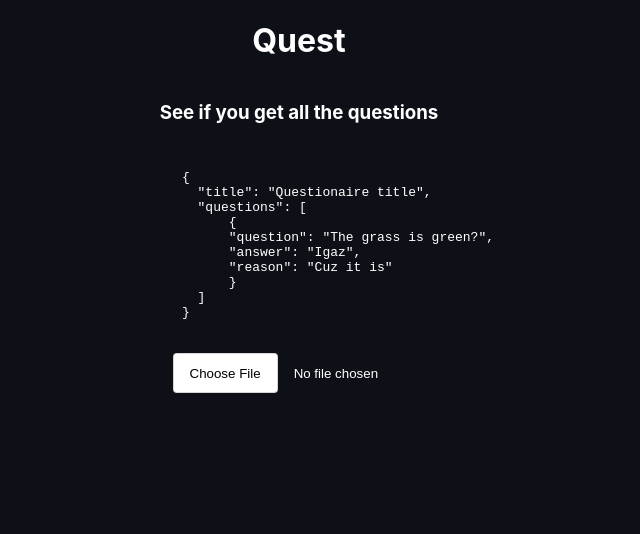
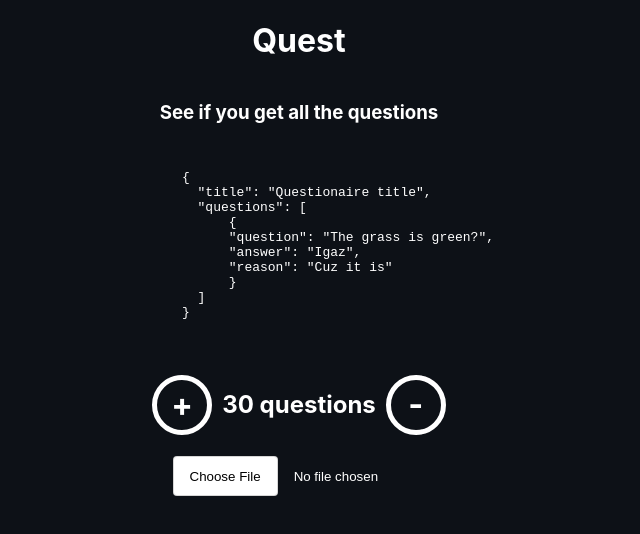
Before and after one commit to kokasmark/quest, a React (Create React App) app: page / in a window 1280 px wide. Shown: the top 534 px of the page, without its empty margins (341-981 px from the left). Built offline with nearby package versions, Linux system fonts and the light colour scheme.

Commit message:
Choose the number of questions from the file

```diff
--- a/src/App.css
+++ b/src/App.css
@@ -119,3 +119,16 @@ input[type="file"]::file-selector-button:active {
   height: 100%;
   border-radius: 10px;
 }
+
+.btn{
+  width: 50px;
+  height: 50px;
+  display: flex;
+  justify-content: center;
+  align-items: center;
+
+  border: 5px solid white;
+  border-radius: 50%;
+  padding: 0px;
+  text-align: center !important;
+}
--- a/src/App.js
+++ b/src/App.js
@@ -10,6 +10,7 @@ function App() {
   const [showReason,setShowReason] = useState(false)
   const [current,setCurrent] = useState(0)
   const [showResult,setshowResult] = useState(false)
+  const [questionNum, setquestionNum] = useState(30);
 
   const parseQuestions = (event) => {
     const file = event.target.files[0];
@@ -21,7 +22,9 @@ function App() {
         try {
           const parsedData = JSON.parse(e.target.result);
 
-          const randomizedQuestions = parsedData.questions.sort(() => Math.random() - 0.5);
+          const randomizedQuestions = Object.values(parsedData.questions)
+          .sort(() => Math.random() - 0.5)
+          .slice(0, Math.min(questionNum,Object.values(parsedData.questions).length));
 
           setQLength(randomizedQuestions.length);
           setFile({
@@ -88,6 +91,11 @@ function App() {
           }`}
       </pre>}
       <br />
+      {!file &&<div style={{display: 'flex', flexDirection: 'row', gap: 10, alignItems: 'center',justifyContent: 'center'}}>
+        <h1 className='btn' onClick={()=>setquestionNum(questionNum+1)}>+</h1>
+        <h2>{questionNum} questions</h2>
+        <h1 className='btn' onClick={()=>setquestionNum(questionNum-1)}>-</h1>
+      </div>}
       {!file &&<input type="file" onChange={parseQuestions} />}
 
       {/* Display the parsed file data */}
```
